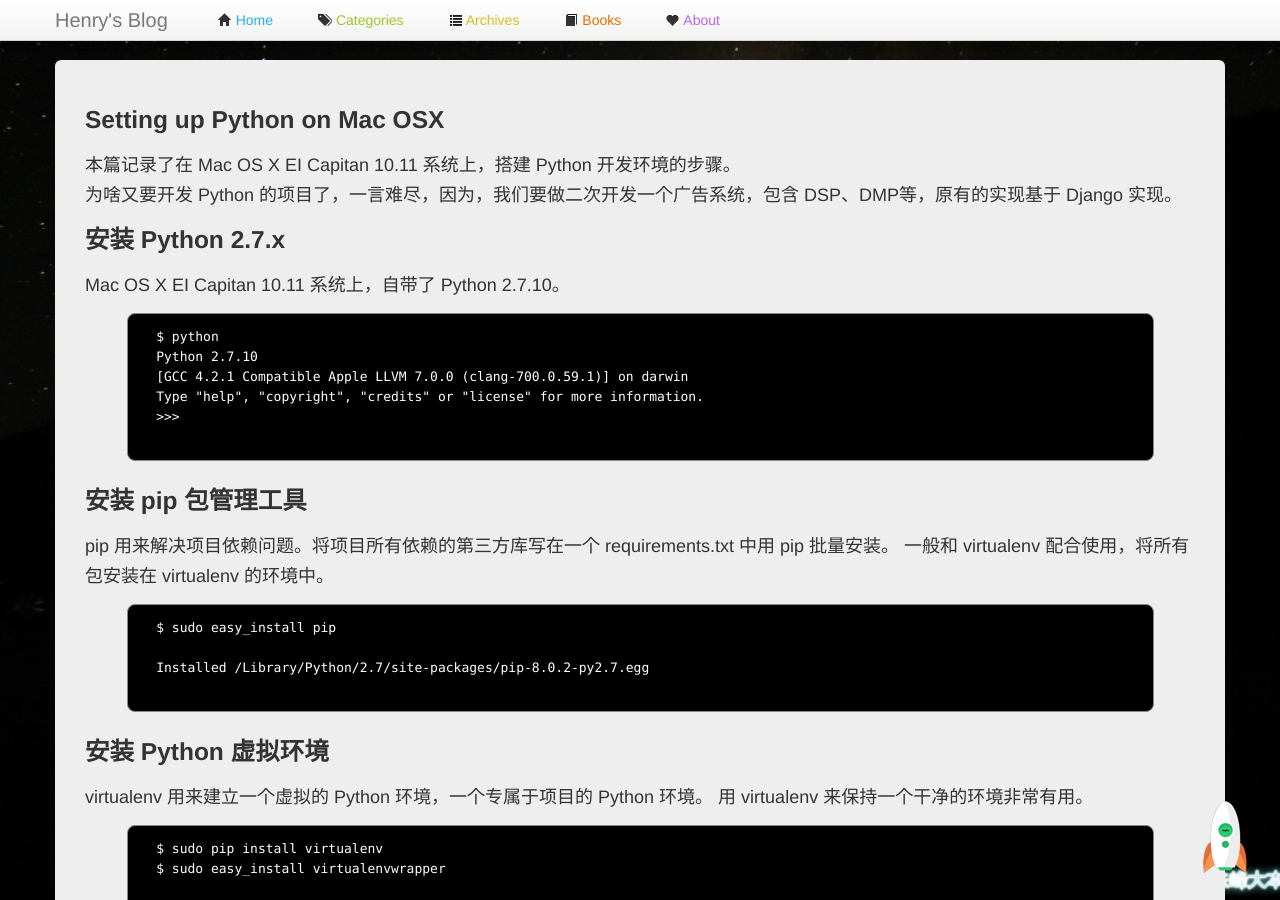
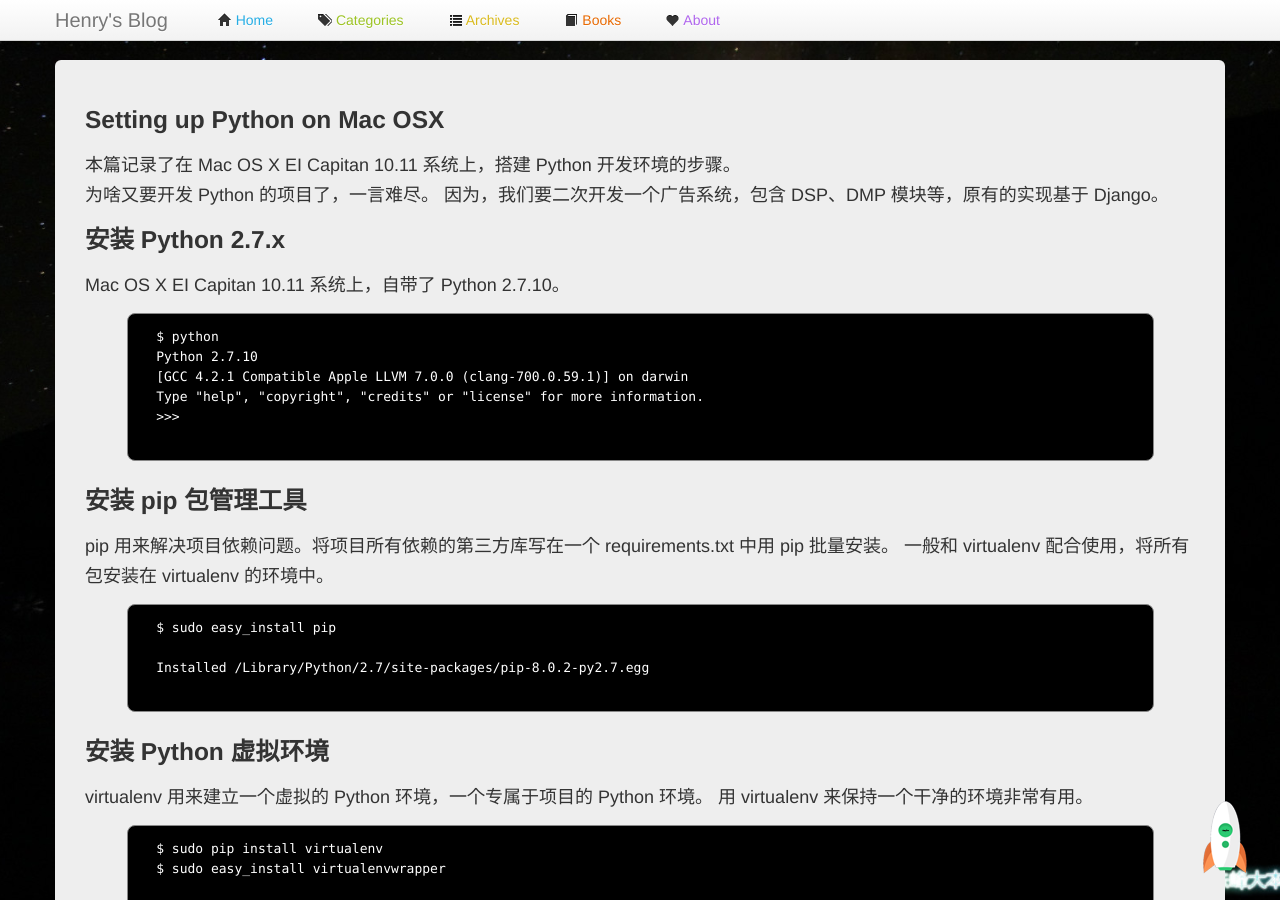
Before and after one commit to manageyp/manageyp.github.com, a Jekyll site: the page built from _posts/2016-02-04-setting-up-python-on-mac-osx.html, in a window 1280 px wide and 900 px high. Built offline with Jekyll 4.4.1, drawn with Linux system fonts in a browser that asks for light colours; comment, search, counter and statistics services are not loaded.

Commit message:
[Change] setting-up-python-on-mac-osx

```diff
--- a/_posts/2016-02-04-setting-up-python-on-mac-osx.html
+++ b/_posts/2016-02-04-setting-up-python-on-mac-osx.html
@@ -9,7 +9,8 @@ record_on: 2016-02-04
 
 <p>
 本篇记录了在 Mac OS X EI Capitan 10.11 系统上，搭建 Python 开发环境的步骤。 </br>
-为啥又要开发 Python 的项目了，一言难尽，因为，我们要做二次开发一个广告系统，包含 DSP、DMP等，原有的实现基于 Django 实现。
+为啥又要开发 Python 的项目了，一言难尽。
+因为，我们要二次开发一个广告系统，包含 DSP、DMP 模块等，原有的实现基于 Django。
 </p>
 
 
```
